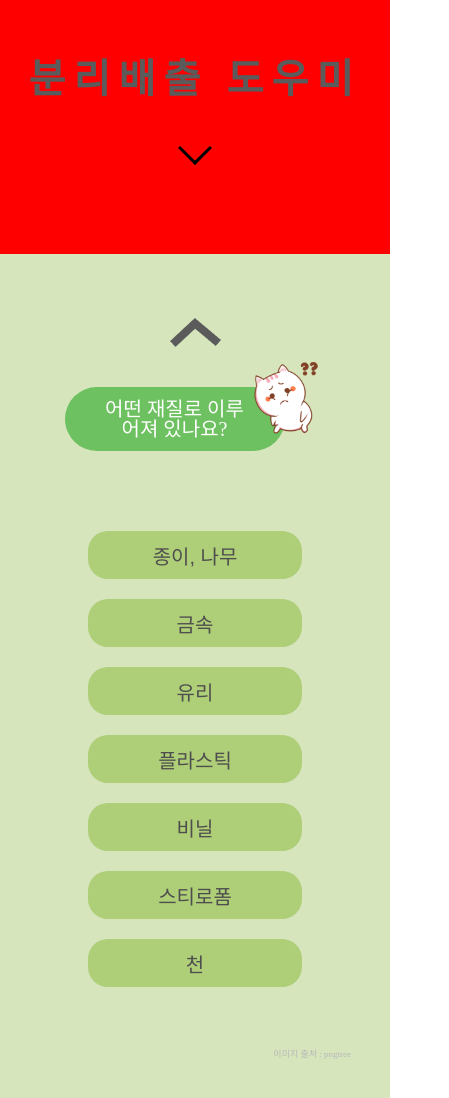
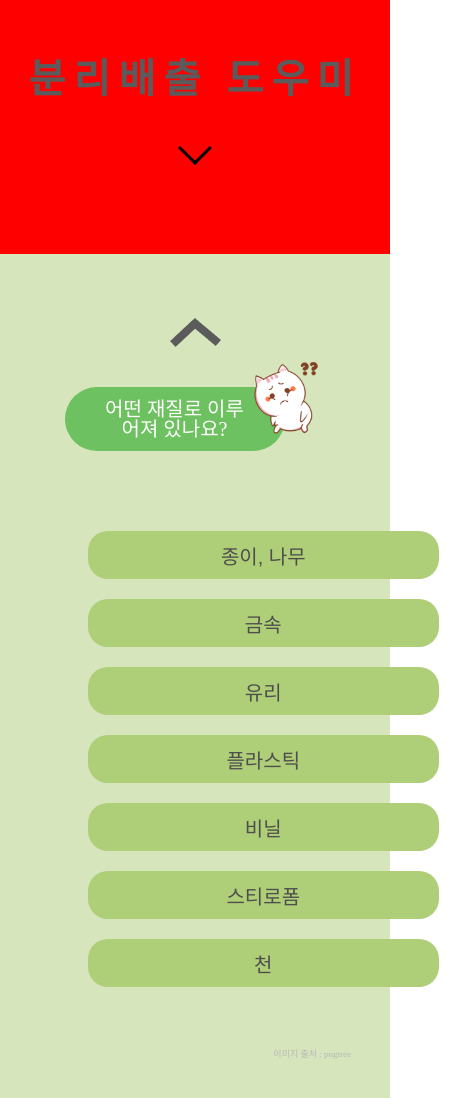
Before and after one commit to eco-coder/recycle-helper, a Next.js app: page / in a window 390 px wide. Shown: the part 590-1688 px from the top of the page, 449 px wide, since content can reach past the window. Built offline with nearby package versions, Linux system fonts and the light colour scheme.

Commit message:
Apply button color change, button size

```diff
--- a/components/QuestionCard.tsx
+++ b/components/QuestionCard.tsx
@@ -52,11 +52,7 @@ const QuestionCard: React.FC<QuestionCardProps> = (props) => {
                     {question.answers.map((answer, index) =>
                         <button
                             key={index}
-                            className={styles.answer}
-                            style={{
-                                backgroundColor: selectedAnswer?.name === answer.name ? '#6EC160' : '#AECE77',
-                                color: selectedAnswer?.name === answer.name ? '#ffffff' : '#4E4E4E'
-                            }}
+                            className={selectedAnswer?.name === answer.name ? styles.answerSelected : styles.answer}
                             onClick={() => onSelect(answer, deps)}
                         >
                             {answer.name}
--- a/pages/index.tsx
+++ b/pages/index.tsx
@@ -95,9 +95,10 @@ const MainPage = () => {
             {typeof v !== 'string'
               ?
               <QuestionCard
+                key={i.toString()}
                 question={v}
                 deps={i}
-                selectedAnswer={null}
+                selectedAnswer={selectedAnswers[i]}
                 onSelect={onSelect}
                 onUp={clickUpEvent}
                 onDown={clickDownEvent}
--- a/styles/QuestionCard.module.sass
+++ b/styles/QuestionCard.module.sass
@@ -61,16 +61,32 @@
 
 .answerContainer
     text-align: center
-    width: 60vw
+    width: 70vw
     margin: 0 20vw
     display: flex
     flex-wrap: wrap
     justify-content: center
 
 .answer
+    transition: 0.3s
     background-color: #AECE77
     font-size: 32px
     color: #4E4E4E
+    height: 64px
+    border: none
+    padding: 10px 40px
+    margin: 10px
+    border-radius: 20px
+    &:hover
+        cursor: pointer
+        background-color: #6ec160
+        color: #fff
+
+.answerSelected
+    transition: 0.3s
+    background-color: #6ec160
+    font-size: 32px
+    color: #fff
     height: 64px
     border: none
     padding: 10px 40px
@@ -96,6 +112,9 @@
         height: 80px
         right: 40px
 
+    .answerContainer
+        width: 95vw
+
     .answer
         font-size: 20px
         height: 48px
```
